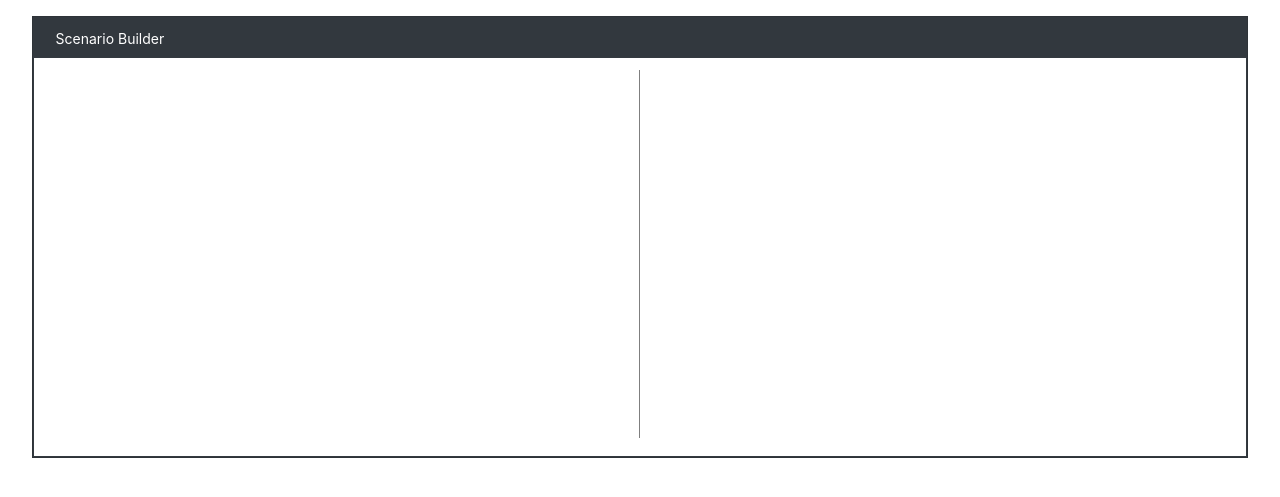
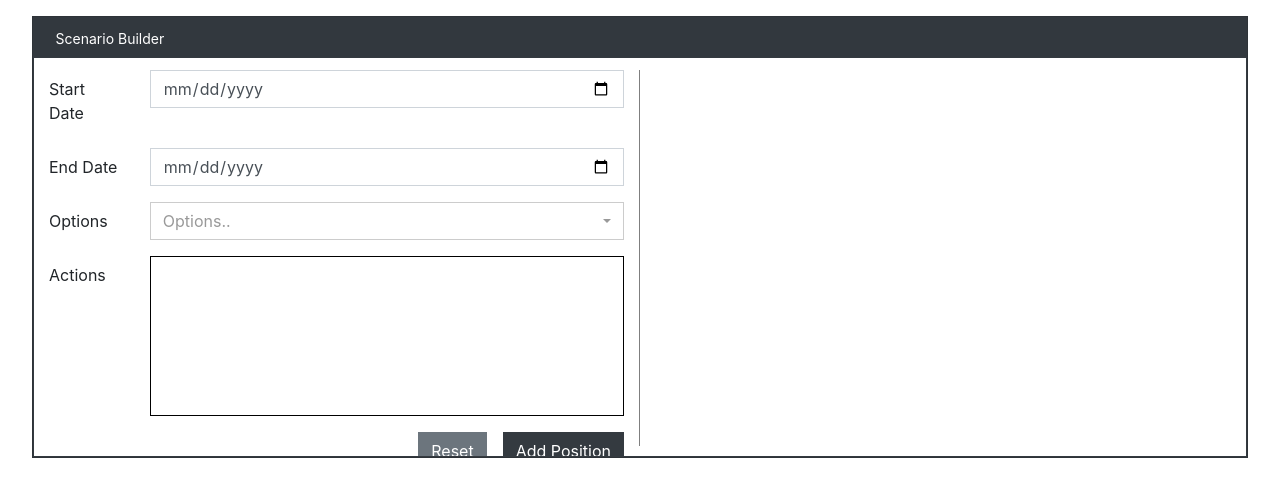
Before and after one commit to zQuantz/CGWeb, a Flask app: page /scenarios in a window 1280 px wide. Shown: the part 56-553 px from the top of the page. Run offline with Flask 2, Linux system fonts and the light colour scheme; parts of the project's set-up code (start-up, migrations or seed data) failed here and were passed over; some libraries are stand-ins or nearby versions.

Commit message:
scenario input modified. need to add action entry for each selected option

```diff
--- a/static/css/scenarios/scenarios.css
+++ b/static/css/scenarios/scenarios.css
@@ -49,3 +49,19 @@
 	height: 25rem;
 	padding: 0rem;
 }
+
+#optionSelect + button {
+	background: white;
+	border: 1px solid rgba(0, 0, 0, 0.2);
+	border-radius: 0px;
+}
+
+.actionEntry {
+	border: 1px solid black;
+    height: 10rem;
+    overflow-y: scroll;
+}
+
+.squared {
+	border-radius: 0px;
+}
--- a/templates/scenarios.html
+++ b/templates/scenarios.html
@@ -122,7 +122,61 @@
 
 								<div class="row" style="margin-top: 0.75rem">
 
-									<div class="col-lg-6" style="border-right: 1px solid rgba(0, 0, 0, 0.5); height: 23rem">
+									<div class="col-lg-6" style="border-right: 1px solid rgba(0, 0, 0, 0.5); height: 23.5rem">
+
+										<div class="form-group row">
+											<label for="startDateInput" class="col-2 col-form-label">Start Date</label>
+											<div class="col-10">
+												<input class="form-control squared" type="date" id="startDateInput" min="2019-12-01" max="2020-07-30">
+											</div>
+										</div>
+
+										<div class="form-group row">
+											<label for="endDateInput" class="col-2 col-form-label">End Date</label>
+											<div class="col-10">
+												<input class="form-control squared" type="date" id="endDateInput" min="2019-12-01" max="2020-07-30">
+											</div>
+										</div>
+
+										<div class="form-group row">
+
+											<label for="optionSelect" class="col-2 col-form-label">Options</label>
+											<div class="col-10">
+												<select class="selectpicker form-control" data-live-search="true" title="Options.." id="optionSelect" name="ticker" multiple>
+													<option>AAPL 2020-09-21 C325.0</option>
+													<option>AAPL 2020-09-21 P250.0</option>
+													<option>MSFT 2020-09-21 C165.0</option>
+													<option>MSFT 2020-09-21 C175.0</option>
+													<option>MSFT 2020-09-21 C155.0</option>
+												</select>
+											</div>
+
+										</div>
+
+										<div class="form-group row">
+
+											<label for="actionEntryDiv" class="col-2 col-form-label">Actions</label>
+											<div class="col-10">
+
+												<div class="actionEntry" id="actionEntryDiv">
+
+												</div>
+
+											</div>
+
+										</div>
+
+										<div class="form-group row">
+
+											<label class="col-2 col-form-label"></label>
+											<div class="col-10">
+
+												<button type="submit" class="btn btn-dark calcualteButton squared" style="float: right;">Add Position</button>
+												<button type="submit" class="btn btn-secondary calcualteButton squared" style="float: right; margin-right: 1rem;">Reset</button>
+
+											</div>
+
+										</div>
 
 									</div>
 
@@ -150,5 +204,5 @@
 	</div>
 	<!-- Main Container End -->
 
-	</body>
-	</html>
+</body>
+</html>
```
